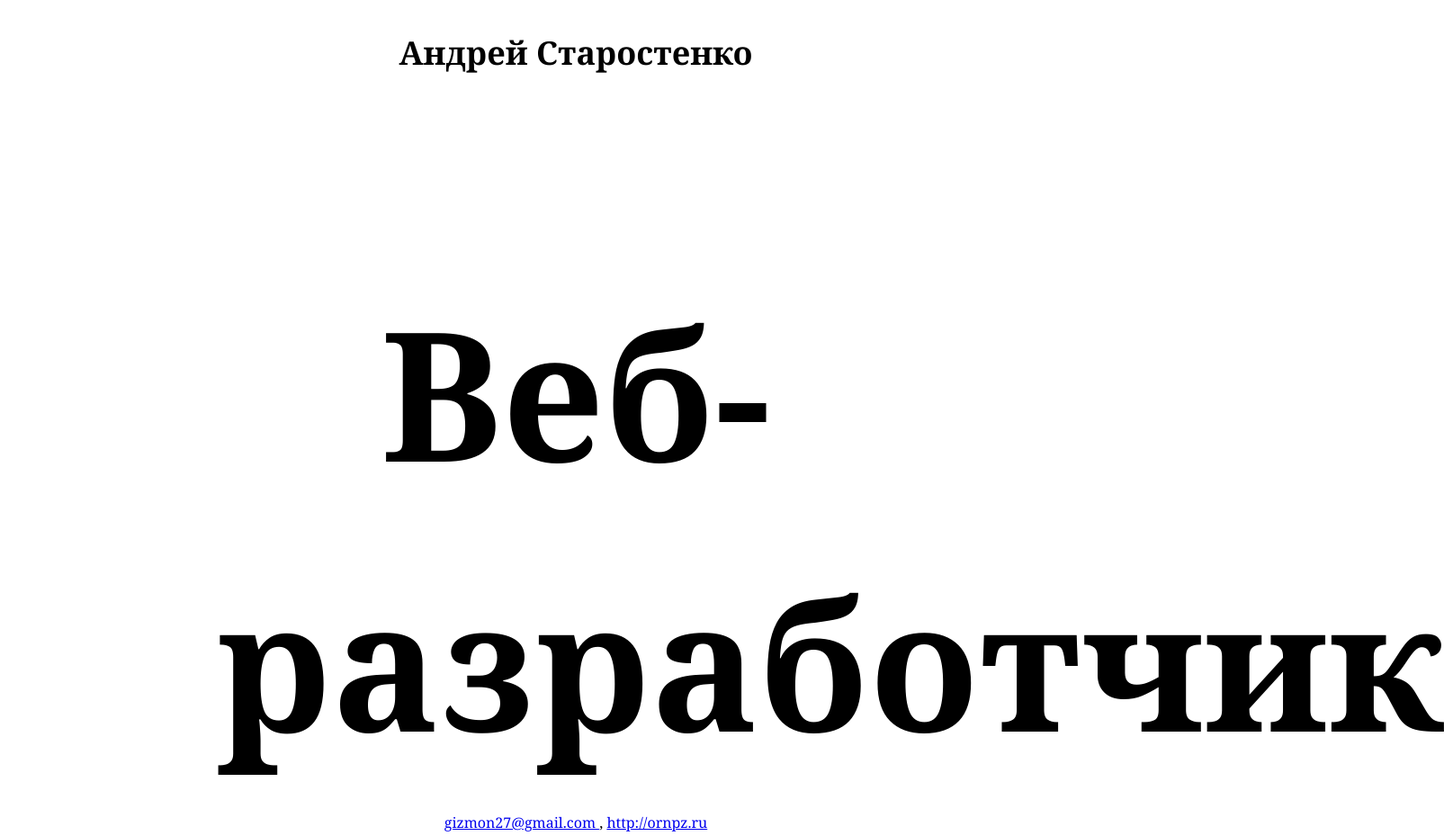
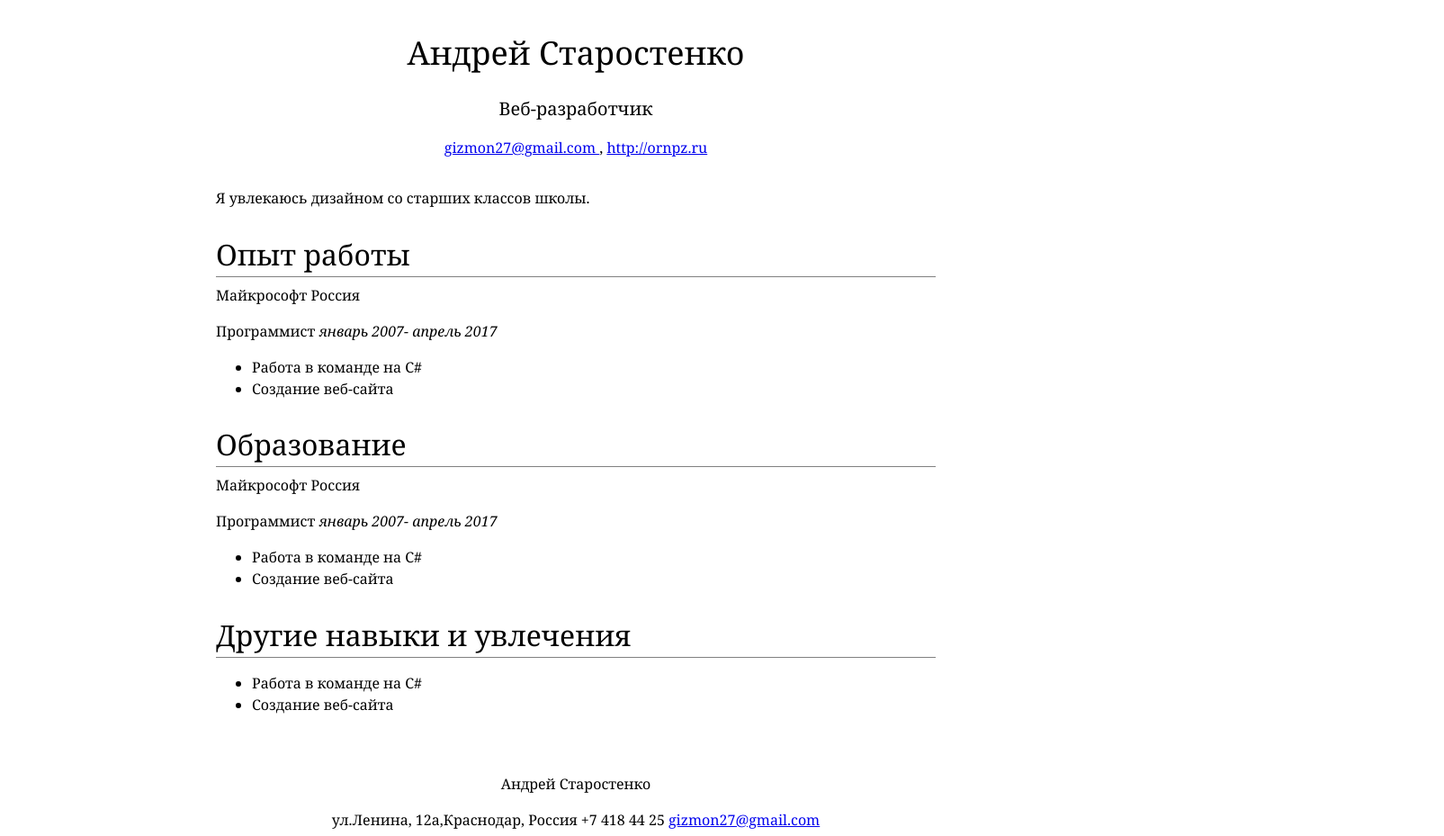
Before and after one commit to Gizmonn/gizmonn.github.io, a plain HTML site: page index.html in a window 1280 px wide. Shown: the top 929 px of the page at 90% size, 1605 px wide, since content can reach past the window. Drawn offline with Linux system fonts and the light colour scheme.

Commit message:
Update style.css

```diff
--- a/style.css
+++ b/style.css
@@ -13,7 +13,7 @@ p {
     margin-bottom:12px;
 }
 h1,h2,h3 {
-font-weight:4000;
+font-weight:400;
 margin-bottom:0;
 }
 h1 {
@@ -25,7 +25,7 @@ h2 {
     margin-bottom:8px;
 }
 h3 {
-    font-size:200px;
+    font-size:20px;
 }
 #header{
     margin-bottom:32px;
```
